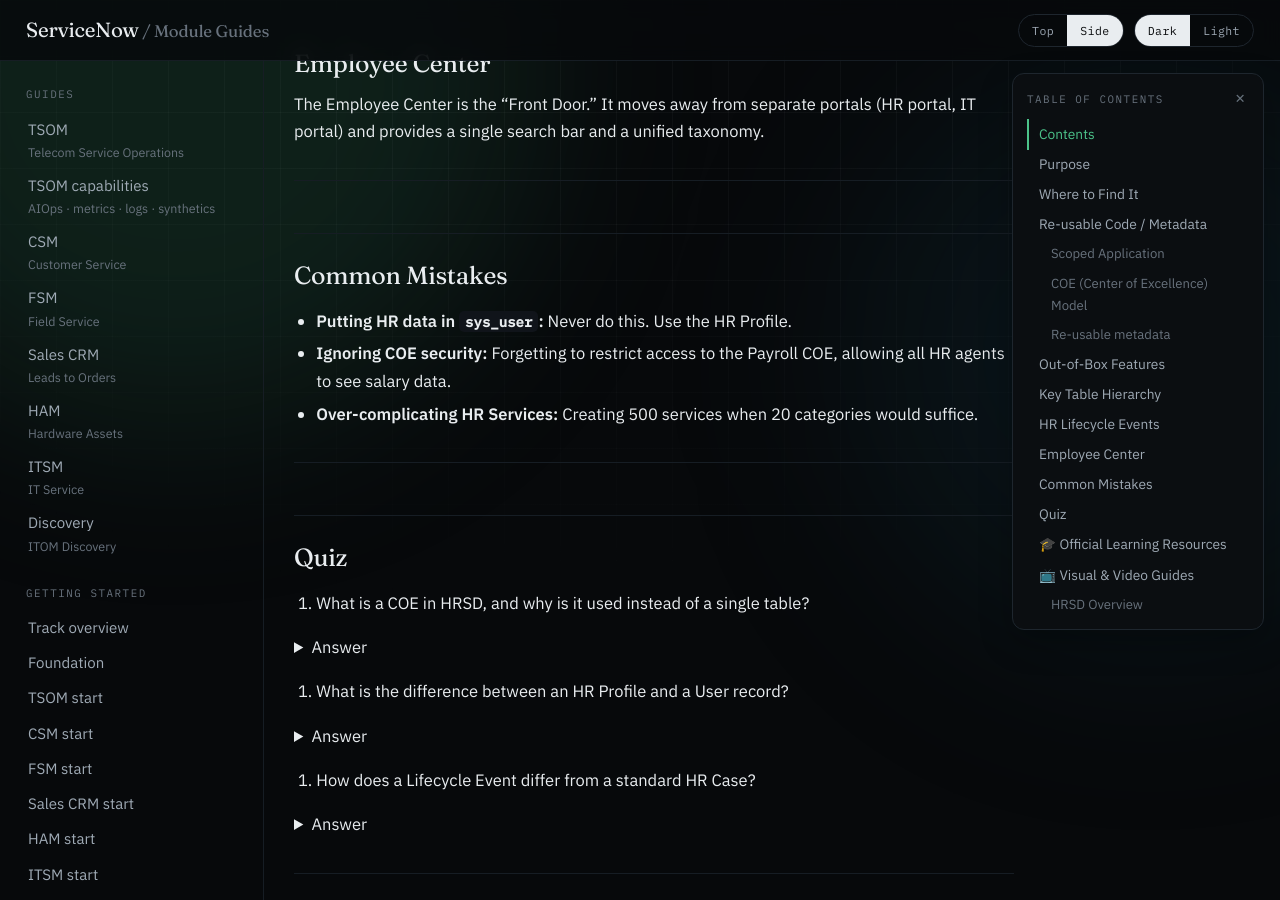
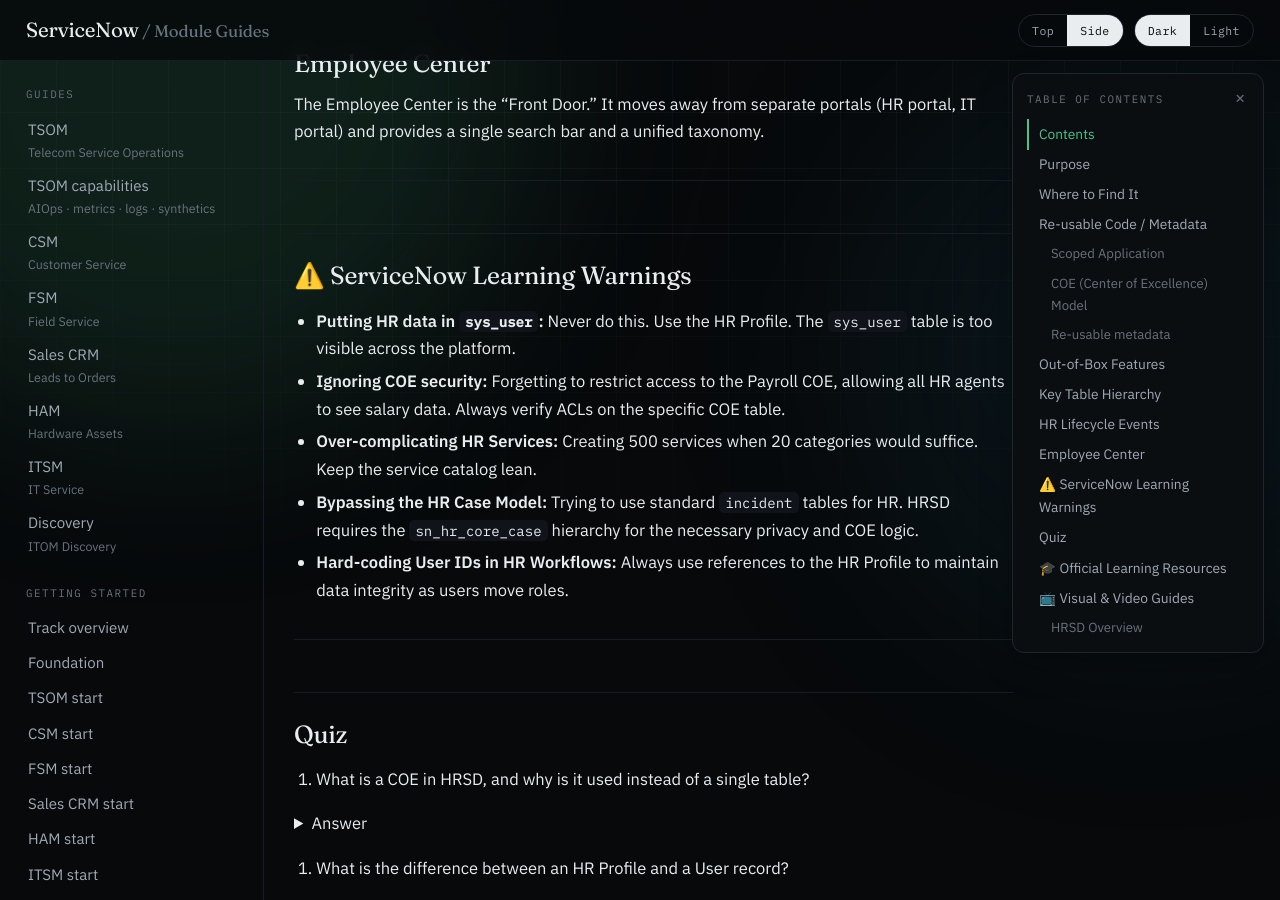
Before and after one commit to eltonaguiar/ServiceNow_Learning_TSOM-_CSM_FSM_SalesCRM_HAM_ITSM, a Jekyll site: the page built from docs/modules/hrsd/hrsd-guide.md, in a window 1280 px wide and 900 px high, scrolled down 3281 px. Built offline with Jekyll 4.4.1, drawn with Linux system fonts in a browser that asks for light colours; our own code applies the rules of GitHub Pages for plain Markdown files; some of the changed text lies outside the part shown.

Commit message:
feat: add HRSD guide to main navigation and enhance content

```diff
--- a/docs/modules/hrsd/hrsd-guide.md
+++ b/docs/modules/hrsd/hrsd-guide.md
@@ -17,7 +17,7 @@
 - [Key Table Hierarchy](#key-table-hierarchy)
 - [HR Lifecycle Events](#hr-lifecycle-events)
 - [Employee Center](#employee-center)
-- [Common Mistakes](#common-mistakes)
+- [⚠️ ServiceNow Learning Warnings](#-servicenow-learning-warnings)
 - [Quiz](#quiz)
 
 ---
@@ -94,11 +94,13 @@ The Employee Center is the "Front Door." It moves away from separate portals (HR
 
 ---
 
-## Common Mistakes
+## ⚠️ ServiceNow Learning Warnings
 
-- **Putting HR data in `sys_user`:** Never do this. Use the HR Profile.
-- **Ignoring COE security:** Forgetting to restrict access to the Payroll COE, allowing all HR agents to see salary data.
-- **Over-complicating HR Services:** Creating 500 services when 20 categories would suffice.
+- **Putting HR data in `sys_user`:** Never do this. Use the HR Profile. The `sys_user` table is too visible across the platform.
+- **Ignoring COE security:** Forgetting to restrict access to the Payroll COE, allowing all HR agents to see salary data. Always verify ACLs on the specific COE table.
+- **Over-complicating HR Services:** Creating 500 services when 20 categories would suffice. Keep the service catalog lean.
+- **Bypassing the HR Case Model:** Trying to use standard `incident` tables for HR. HRSD requires the `sn_hr_core_case` hierarchy for the necessary privacy and COE logic.
+- **Hard-coding User IDs in HR Workflows:** Always use references to the HR Profile to maintain data integrity as users move roles.
 
 ---
 
```
Also changed, not shown: index.md (+6 -1 lines).
